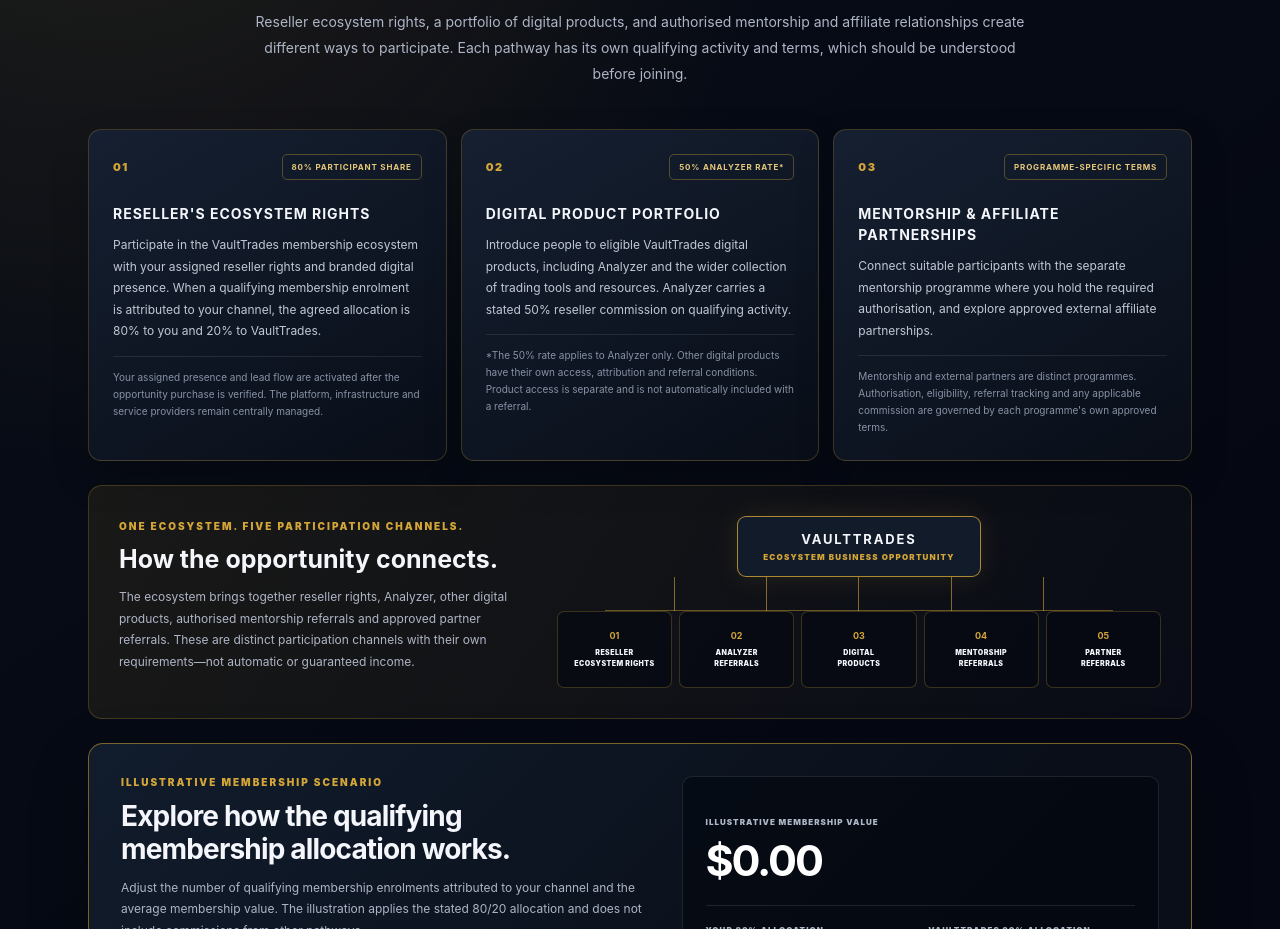
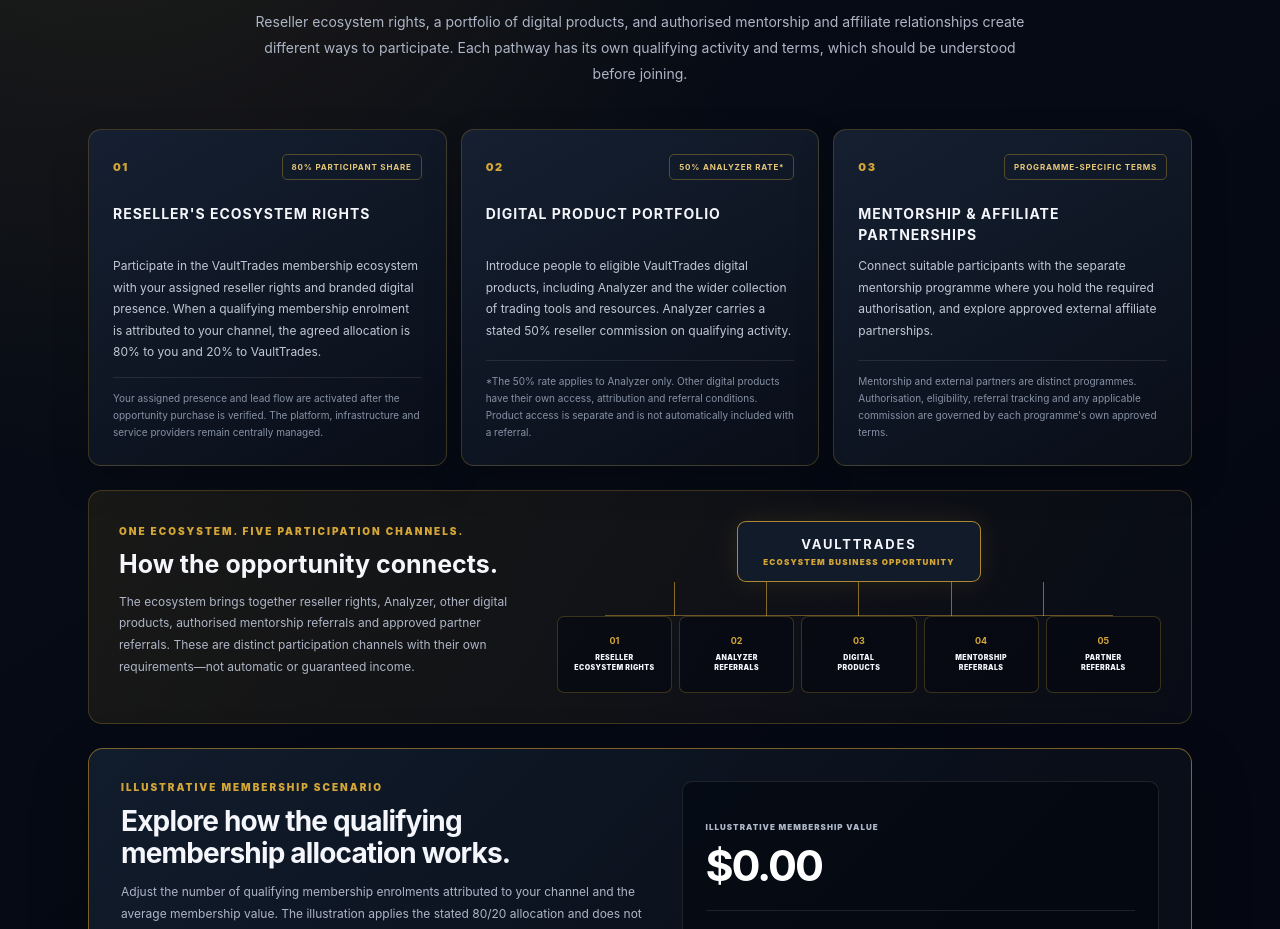
Before and after one commit to iyandatalks/vaulttrades, a Next.js app: page /opportunity in a window 1280 px wide. Shown: the part 5503-6432 px from the top of the page. Built offline with nearby package versions, Linux system fonts and the light colour scheme; no server answers.

Commit message:
Align ecosystem opportunity cards

```diff
--- a/app/opportunity/opportunity.css
+++ b/app/opportunity/opportunity.css
@@ -272,3 +272,12 @@
 .vto-income-actions{display:flex;justify-content:center;gap:12px;flex-wrap:wrap;margin-top:25px}
 @media(max-width:900px){.vto-income-grid{grid-template-columns:repeat(2,minmax(0,1fr))}.vto-income-flow,.vto-revenue-calculator{grid-template-columns:1fr}.vto-operating-costs{grid-template-columns:1fr}.vto-cost-pills{flex-wrap:wrap}}
 @media(max-width:620px){.vto-income-section{padding:68px 0}.vto-income-grid{grid-template-columns:1fr}.vto-income-card{min-height:0}.vto-income-flow,.vto-revenue-calculator{padding:21px}.vto-flow-nodes{gap:4px}.vto-flow-nodes>div{min-height:68px;padding:5px 1px}.vto-flow-nodes span{font-size:6px}.vto-flow-lines{margin:0 5%}.vto-calculator-inputs,.vto-calculator-split{grid-template-columns:1fr}.vto-cost-pills{display:grid;grid-template-columns:1fr 1fr}.vto-cost-pills>span{min-width:0}.vto-income-actions .vto-button{width:100%}}
+
+
+/* Three consistently sized ecosystem opportunity cards */
+.vto-income-grid-three{grid-template-columns:repeat(3,minmax(0,1fr));align-items:stretch}
+.vto-income-grid-three .vto-income-card{height:100%;display:flex;flex-direction:column}
+.vto-income-grid-three .vto-income-card h3{min-height:3em;max-width:100%;overflow-wrap:anywhere}
+.vto-income-grid-three .vto-income-card>p{flex:1}
+@media(max-width:900px){.vto-income-grid-three{grid-template-columns:repeat(2,minmax(0,1fr))}}
+@media(max-width:620px){.vto-income-grid-three{grid-template-columns:1fr}}
```
